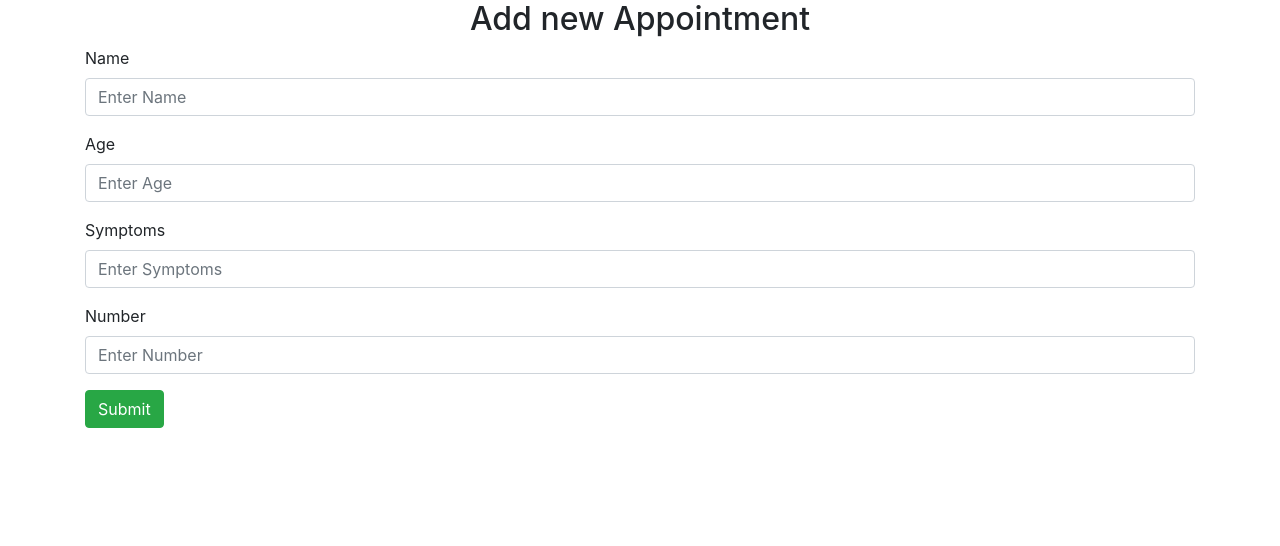
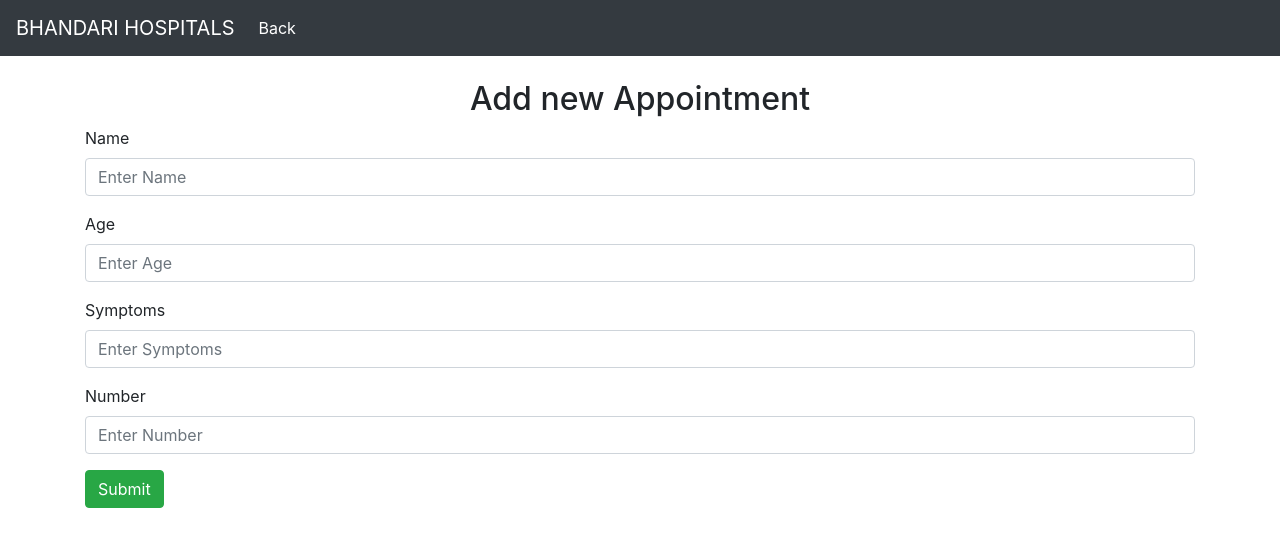
Before and after one commit to surez9/front_HospitalManagementSystem, an Angular app: page /create-appointment in a window 1280 px wide. Shown: the top 546 px of the page. Built offline with nearby package versions, Linux system fonts and the light colour scheme.

Commit message:
Added nav-bar in create appointment dashboard

```diff
--- a/src/app/create-appointment/create-appointment.component.html
+++ b/src/app/create-appointment/create-appointment.component.html
@@ -1,3 +1,18 @@
+<nav style="margin:auto" class="navbar navbar-expand-lg bg-dark">
+
+    <a style="color: white;" class="navbar-brand" href="#">BHANDARI HOSPITALS</a>
+    <button class="navbar-toggler" type="button" data-bs-toggle="collapse" data-bs-target="#navbarSupportedContent" aria-controls="navbarSupportedContent" aria-expanded="false" aria-label="Toggle navigation">
+      <span class="navbar-toggler-icon"></span>
+    </button>
+    <div class="collapse navbar-collapse" id="navbarSupportedContent">
+      <ul class="navbar-nav me-auto mb-2 mb-lg-0">
+        <li class="nav-item">
+            <a style="color: white;"class="nav-link active" aria-current="page" href="javascript:void(0);" routerLink="/appointmentlist">Back</a>
+          </li>
+      </ul>
+    </div>
+  </nav>
+    <br>
 <div class="container">
 
     <h2 class="text-center">Add new Appointment</h2>
```
